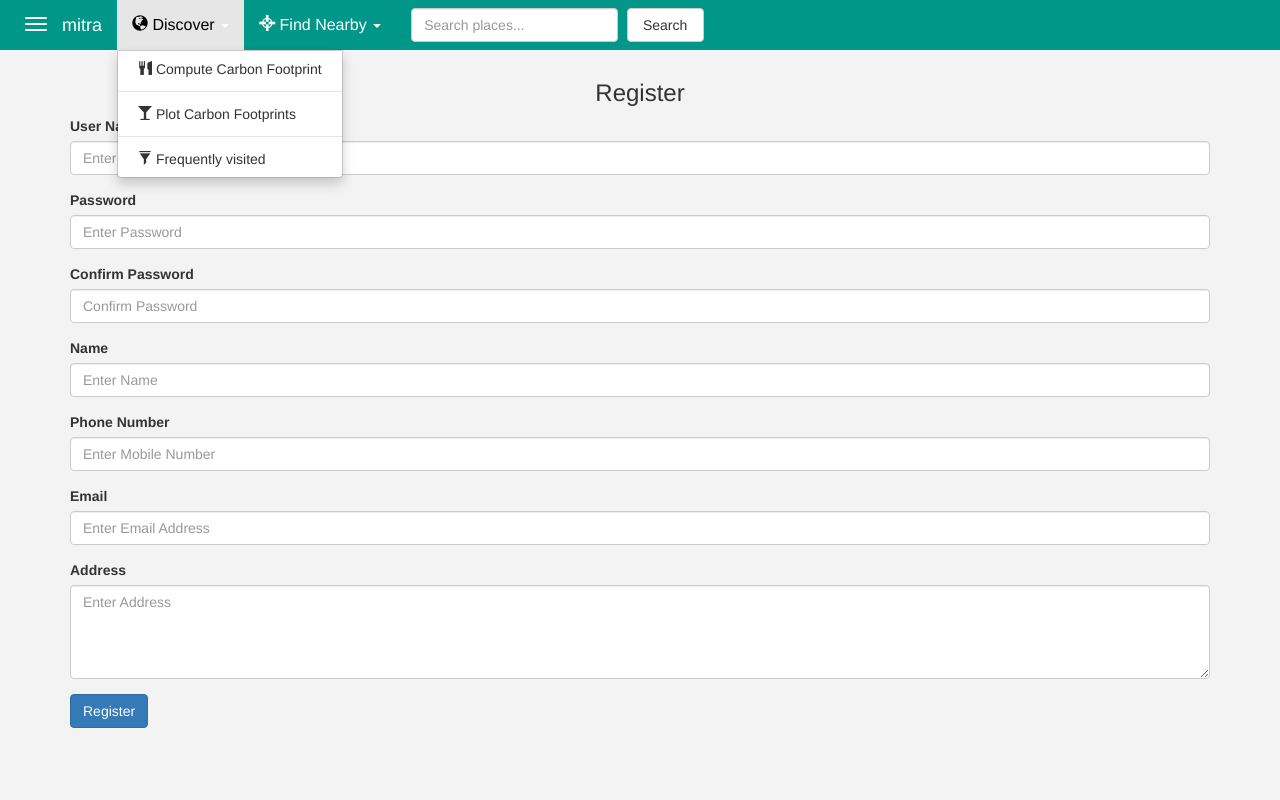
After one commit to pratikone/Mitra, a PHP site: page /registration.php in a window 1280 px wide, after a click on "Discover". The commit adds this page. Run offline with PHP 8.4, Linux system fonts and the light colour scheme; some libraries are stand-ins or nearby versions.

Commit message:
Adding registration, modifying index and adding styles

```diff
--- a/css/stylesheet.css
+++ b/css/stylesheet.css
@@ -0,0 +1,222 @@
+body
+{
+	background-color:#F3F3F3;
+}
+
+::-webkit-scrollbar {
+    display: none;
+}
+
+.top-nav
+{
+	border: 0px;
+	border-radius:0;
+	background: -webkit-gradient(linear, 0% 0%, 0% 100%, from(#009688), to(#009688));
+	/* Safari 5.1, Chrome 10+ */
+	background: -webkit-linear-gradient(top, #009688, #009688);
+	/* Firefox 3.6+ */
+	background: -moz-linear-gradient(top, #009688, #009688);  /**/
+	/* IE 10 */
+	background: -ms-linear-gradient(top, #164069, #476C91);
+	/* Opera 11.10+ */
+	background: -o-linear-gradient(top, #164069, #476C91);
+	color:#FFF;
+	font-size:16px;
+	/*box-shadow: 0px 5px 10px #8A8A8A;*/
+	margin-bottom:0px;
+	padding-bottom:0px;
+}
+
+.navbar-default .navbar-nav > li > a
+{
+	color:white !important;
+}
+
+.navbar-nav > li > a:hover, .navbar-default .navbar-nav > li > a:focus
+{
+	background:#E6E6E6 !important;
+	color:black !important;
+	background-color:white;
+}
+
+.caret
+{
+	margin-left: 2px;
+	vertical-align: middle;
+	border-top: 4px solid white !important;
+	border-right: 4px solid transparent;
+	border-bottom: 0 dotted;
+	border-left: 4px solid transparent;
+}
+
+.navbar-default .navbar-toggle
+{
+	border-color:white;
+}
+
+.navbar-toggle
+{
+	border-color:white;
+	color:white;
+}
+
+.no-border
+{
+	border:0px;
+}
+
+@media (max-width: 992px)
+{
+	.navbar-default .navbar-nav .open .dropdown-menu>li>a
+	{
+		color:white;
+	}
+}
+
+.drawer{
+	position:fixed;
+	top:0px;
+	left:0px;
+	height:100%;
+	width:80%;
+	background:#004d40;
+	color:#FFF;
+	overflow-y:scroll;
+	z-index:1;
+	display:none;
+	font-size:16px;
+}
+
+.drawer-options{
+	padding-left:30px;
+	padding-top:10px;
+	padding-bottom:10px;
+	cursor:pointer;
+	/*border:1px solid white;*/
+}
+
+.drawer-options:hover{
+	color:rgba(255, 255, 255, 0.5);
+}
+
+.bg{
+	color:#F3F3F3;
+	margin-bottom:10px;
+	padding-top:30px;
+	padding-bottom:30px;
+	padding-left:20px;
+	padding-right:20px;
+	font:20px;
+	text-align:justify;
+}
+
+.bg0{
+	/*pink*/
+	background: #EC407A !important;
+	color: rgba(255, 255, 255, 0.87) !important;
+}
+
+.bg1{
+	/*deep purple*/
+	background: #673AB7 !important;
+	color: rgba(255, 255, 255, 0.87) !important;
+}
+
+.bg2{
+	/*brown*/
+	background: #795548 !important;
+	color: rgba(255, 255, 255, 0.87) !important;
+}
+
+.bg3{
+	/*light blue*/
+	background: #0288D1 !important;
+	color: rgba(255, 255, 255, 0.87) !important;
+}
+
+.bg4{
+	/*green*/
+	background: #2E7D32 !important;
+	color: rgba(255, 255, 255, 0.87) !important;
+}
+
+.bg5{
+	/*orange*/
+	background: #EF6C00 !important;
+	color: #FFF !important;
+}
+
+.bg6{
+	/*indigo*/
+	background: #3F51B5 !important;
+	color: rgba(255, 255, 255, 0.87) !important;
+}
+
+.bg7{
+	/*red*/
+	background: #F44336 !important;
+	color: #FFF !important;
+}
+
+.bg8{
+	/*blue gray*/
+	background: #607D8B !important;
+	color: #FFF !important;
+}
+
+.bg9{
+	/*deep orange*/
+	background: #FF5722 !important;
+	color: #FFF !important;
+}
+
+.bg10{
+	/*purple*/
+	background: #9C27B0 !important;
+	color: rgba(255, 255, 255, 0.87) !important;
+}
+
+.more{
+	align:center;
+	margin-bottom:15px;
+	border-radius:2px
+}
+ /* Button */
+.button {
+	display: inline-block;
+    position: relative;
+	width: 120px;
+	height: 32px;
+	line-height: 32px;
+	border-radius: 2px;
+	font-size: 0.9em;
+	background-color: #fff;
+	color: #646464;
+}
+
+.button > paper-ripple {
+	border-radius: 2px;
+	overflow: hidden;
+}
+
+
+.button.blue {
+	background-color: #4285f4;
+	color: #fff;
+}
+
+.button.green {
+	background-color: #0f9d58;
+	color: #fff;
+}
+
+.button.raised {
+	transition: box-shadow 0.2s cubic-bezier(0.4, 0, 0.2, 1);
+	transition-delay: 0.2s;
+	box-shadow: 0 2px 5px 0 rgba(0, 0, 0, 0.26);
+}
+
+.button.raised:active {
+	box-shadow: 0 8px 17px 0 rgba(0, 0, 0, 0.2);
+	transition-delay: 0s;
+}
--- a/index.php
+++ b/index.php
@@ -16,7 +16,6 @@
 
     <!-- Custom styles for this template -->
     <link href="css/cover.css" rel="stylesheet">
-
   </head>
 
   <body>
@@ -58,7 +57,8 @@
             <p class="lead">Your one stop friend to all the employment problems.</p>
             <p class="lead">
 				<a href="#" class="btn btn-lg btn-primary">Take a tour</a>
-				<a href="#" class="btn btn-lg btn-primary">Job listings</a>
+				<a href="registration.php" class="btn btn-lg btn-primary">Register</a>
+				<a href="default.php" class="btn btn-lg btn-primary">Job listings</a>
             </p>
          </div>
 		<div class="mastfoot">
--- /dev/null
+++ b/registration.php
@@ -0,0 +1,237 @@
+<!DOCTYPE>
+<html lang="en">
+	<head>
+		<meta name="viewport" content="initial-scale=1.0, user-scalable=yes" />
+		<!-- Latest compiled and minified CSS -->
+		<link rel="stylesheet" href="https://maxcdn.bootstrapcdn.com/bootstrap/3.3.5/css/bootstrap.min.css">
+		<link type="text/css" rel="stylesheet" href="css/stylesheet.css" />
+		<script type="text/javascript" src="js/jquery.min.js" id="jquery"></script>
+		<script type="text/javascript" src="js/jquery-ui.min.js" id="jquery"></script>
+		<script type="text/javascript" src="js/jquery.slimscroll.min.js" id="jquery"></script>
+		<script type="text/javascript" src="js/lol.js"></script>
+		<title>Mitra</title>
+	<head>
+	<body>
+		<!--Header starts here-->
+		<nav class="navbar navbar-default top-nav navbar-fixed-top" role="navigation">
+		  <div class="container-fluid">
+			<!-- Brand and toggle get grouped for better mobile display -->
+			<div class="navbar-header">
+				<button type="button" class="navbar-toggle no-border" data-toggle="collapse" data-target="#search-bar">
+					<span class="glyphicon glyphicon-chevron-right"></span>
+				</button>
+				<button type="button" class="navbar-toggle no-border" data-toggle="collapse" data-target="#find-nearby">
+					<span class="glyphicon glyphicon-screenshot"></span>
+				</button>
+				<button type="button" class="navbar-toggle no-border" data-toggle="collapse" data-target="#discover">
+					<span class="glyphicon glyphicon-globe"></span>
+				</button>
+				<button type="button" class="navbar-toggle no-border pull-left visible-xs visible-sm visible-md visible-lg" data-toggle="collapse" id="drawer" style="margin-right:0px;">
+					<span class="sr-only">Toggle navigation</span>
+					<span class="icon-bar" style="background-color:white;"></span>
+					<span class="icon-bar" style="background-color:white;"></span>
+					<span class="icon-bar" style="background-color:white;"></span>
+				</button>
+				<a class="navbar-brand" href="index.html" style="padding-left:5px;margin-left:0px;"><font color="white">mitra</font></a>
+			</div>
+			<div id="search-option" class="hidden-sm hidden-md hidden-lg">
+				<div class="collapse navbar-collapse no-border" id="search-bar" style="background-color:white">
+					<form class="navbar-form navbar-left col-sm-12 col-xs-12" role="search">
+						<div class="row">
+							<div class="col-xs-9 col-sm-9">
+								<input type="text" id='#search_mob' class="form-control" placeholder="Search for jobs..."></input>
+							</div>
+							<button type="submit" onclick='search_clicked();' 'href=javascript;' class="btn btn-success col-xs-3 col-sm-3">Search</button>
+						</div>
+					</form>
+				</div>
+			</div>
+			<div class="hidden-sm hidden-md hidden-lg">
+				<div class="collapse navbar-collapse no-border" id="find-nearby" style="background-color:white; z-index:1;">
+					<ul class="dropdown-menu visible-xs visible-sm col-xs-12 col-sm-12">
+						<li><a onclick='restaurants_selected();' href='javascript:;'><span class="glyphicon glyphicon-cutlery"></span> Restaurants</a></li>
+						<li class="divider"></li>
+						<li><a onclick='coffeeshop_selected();' href='javascript:;'><span class="glyphicon glyphicon-glass"></span> Coffee Shops</a></li>
+						<li class="divider"></li>
+						<li><a onclick='bars_selected();' href='javascript:;'><span class="glyphicon glyphicon-filter"></span> Bars</a></li>
+						<li class="divider"></li>
+						<li><a onclick='sports_selected();' href='javascript:;'><span class="glyphicon glyphicon-picture"></span> Sports</a></li>
+						<li class="divider"></li>
+						<li><a onclick='shopping_selected();' href='javascript:;'><span class="glyphicon glyphicon-shopping-cart"></span> Shopping</a></li>
+					</ul>
+				</div>
+			</div>
+			<div class="hidden-sm hidden-md hidden-lg">
+				<div class="collapse navbar-collapse no-border" id="discover" style="background-color:white; z-index:1;">
+					<ul class="dropdown-menu visible-xs visible-sm col-xs-12 col-sm-12">
+						<li><a onclick="compute_carbon_footprint();" href="javascript:;"><span class="glyphicon glyphicon-cutlery"></span> Compute Carbon Footprint</a></li>
+						<li class="divider"></li>
+						<li><a onclick="plot_graph();" href="javascript:;"><span class="glyphicon glyphicon-glass"></span> Plot Carbon Footprints</a></li>
+						<li class="divider"></li>
+						<li><a href="heat_map.html"><span class="glyphicon glyphicon-filter"></span> Frequently visited</a></li>
+					</ul>
+				</div>
+			</div>
+			<!-- Collect the nav links, forms, and other content for toggling -->
+			<div class="collapse navbar-collapse " id="bs-example-navbar-collapse-1">
+				<ul class="nav navbar-nav">
+					<li class="dropdown">
+						<a href="#" class="dropdown-toggle" data-toggle="dropdown"><span class="glyphicon glyphicon-globe"></span>  Discover <span class="caret"></span></a>
+						<ul class="dropdown-menu" role="menu">
+							<li><a onclick="compute_carbon_footprint();" href="javascript:;"><span class="glyphicon glyphicon-cutlery"></span> Compute Carbon Footprint</a></li>
+							<li class="divider"></li>
+							<li><a onclick="plot_graph();" href="javascript:;"><span class="glyphicon glyphicon-glass"></span> Plot Carbon Footprints</a></li>
+							<li class="divider"></li>
+							<li><a href="heat_map.html"><span class="glyphicon glyphicon-filter"></span> Frequently visited</a></li>
+						</ul>
+					</li>
+					<li class="dropdown">
+						<a href="#" class="dropdown-toggle" data-toggle="dropdown"><span class="glyphicon glyphicon-screenshot"></span>  Find Nearby <span class="caret"></span></a>
+						<ul class="dropdown-menu" role="menu">
+							<li><a onclick='restaurants_selected();' href='javascript:;'><span class="glyphicon glyphicon-cutlery"></span> Restaurants</a></li>
+							<li class="divider"></li>
+							<li><a onclick='coffeeshop_selected();' href='javascript:;'><span class="glyphicon glyphicon-glass"></span> Coffee Shops</a></li>
+							<li class="divider"></li>
+							<li><a onclick='bars_selected();' href='javascript:;'><span class="glyphicon glyphicon-filter"></span> Bars</a></li>
+							<li class="divider"></li>
+							<li><a onclick='sports_selected();' href='javascript:;'><span class="glyphicon glyphicon-picture"></span> Sports</a></li>
+							<li class="divider"></li>
+							<li><a onclick='shopping_selected();' href='javascript:;'><span class="glyphicon glyphicon-shopping-cart"></span> Shopping</a></li>
+						</ul>
+					</li>
+				</ul>
+				<form class="navbar-form navbar-left col-sm-12 col-xs-12" role="search">
+					<div class="row">
+						<div class="col-xs-9 col-sm-9">
+							<input type="text" id='#search_web' href='javascript:;' class="form-control" placeholder="Search places..."></input>
+						</div>
+						<button type="submit" onclick='search_clicked();' href='javascript:;' class="btn btn-default col-xs-3 col-sm-3">Search</button>
+					</div>
+				</form>
+			</div><!-- /.navbar-collapse -->
+		  </div><!-- /.container-fluid -->
+		</nav>
+		<!--Header ends here-->
+		<!--Content starts here-->
+		<br/>
+		<br/>
+		<br/>
+		<div id="nav-drawer" class="drawer">
+			<br/>
+			<br/>
+			<br/>
+			<div id="qod" onclick="topic('inspirational');" class="drawer-options">
+				<span class="glyphicon glyphicon-chevron-right"></span>
+				Quote of the day
+			</div>
+			<div id="random" onclick="topic('sarcastic');" class="drawer-options">
+				<span class="glyphicon glyphicon-chevron-right"></span>
+				Random
+			</div>
+			<div id="business" onclick="topic('life');" class="drawer-options">
+				<span class="glyphicon glyphicon-chevron-right"></span>
+				Business
+			</div>
+			<div id="bhagwad_gita" onclick="topic('success');" class="drawer-options">
+				<span class="glyphicon glyphicon-chevron-right"></span>
+				Bhagwad Gita
+			</div>
+			<div id="buddha" onclick="topic('artificial_intelligence');" class="drawer-options">
+				<span class="glyphicon glyphicon-chevron-right"></span>
+				Buddha
+			</div>
+			<div id="chanakya" onclick="topic(qod);" class="drawer-options">
+				<span class="glyphicon glyphicon-chevron-right"></span>
+				Chanakya
+			</div>
+			<div id="funny" onclick="topic(qod);" class="drawer-options">
+				<span class="glyphicon glyphicon-chevron-right"></span>
+				Funny Quotes
+			</div>
+			<div id="humor" onclick="topic(qod);" class="drawer-options">
+				<span class="glyphicon glyphicon-chevron-right"></span>
+				Humor
+			</div>
+			<div id="inspirational" onclick="topic(qod);" class="drawer-options">
+				<span class="glyphicon glyphicon-chevron-right"></span>
+				Inspirational
+			</div>
+			<div id="life" onclick="topic(qod);" class="drawer-options">
+				<span class="glyphicon glyphicon-chevron-right"></span>
+				Life
+			</div>
+			<div id="love" onclick="topic(qod);" class="drawer-options">
+				<span class="glyphicon glyphicon-chevron-right"></span>
+				Love
+			</div>
+			<div id="music" onclick="topic(qod);" class="drawer-options">
+				<span class="glyphicon glyphicon-chevron-right"></span>
+				Music
+			</div>
+			<div id="movies" onclick="topic(qod);" class="drawer-options">
+				<span class="glyphicon glyphicon-chevron-right"></span>
+				Movies
+			</div>
+			<div id="poetry" onclick="topic(qod);" class="drawer-options">
+				<span class="glyphicon glyphicon-chevron-right"></span>
+				Poetry
+			</div>
+			<div id="sarcastic" onclick="topic(qod);" class="drawer-options">
+				<span class="glyphicon glyphicon-chevron-right"></span>
+				Sarcastic
+			</div>
+			<div id="success" onclick="topic(qod);" class="drawer-options">
+				<span class="glyphicon glyphicon-chevron-right"></span>
+				Success
+			</div>
+			<div id="women" onclick="topic(qod);" class="drawer-options">
+				<span class="glyphicon glyphicon-chevron-right"></span>
+				Women
+			</div>
+			<div id="wisdom" onclick="topic(qod);" class="drawer-options">
+				<span class="glyphicon glyphicon-chevron-right"></span>
+				Wisdom
+			</div>
+		</div>
+		<div class="container" id="content">
+		<center><h3>Register</h3></center>
+	    <form action="registration_process.php" method="post">
+			<div class="form-group">
+				<label for="username">User Name</label>
+				<input type="text" class="form-control" id="username" placeholder="Enter User Name">
+			</div>
+			<div class="form-group">
+				<label for="password">Password</label>
+				<input type="password" class="form-control" id="password" placeholder="Enter Password">
+			</div>
+			<div class="form-group">
+				<label for="confirmPassword">Confirm Password</label>
+				<input type="password" class="form-control" id="conformPassword" placeholder="Confirm Password">
+			</div>
+			<div class="form-group">
+				<label for="name">Name</label>
+				<input type="text" class="form-control" id="name" placeholder="Enter Name">
+			</div>
+			<div class="form-group">
+				<label for="phone">Phone Number</label>
+				<input type="text" class="form-control" id="phone" placeholder="Enter Mobile Number">
+			</div>
+			<div class="form-group">
+				<label for="email">Email</label>
+				<input type="email" class="form-control" id="email" placeholder="Enter Email Address">
+			</div>
+			<div class="form-group">
+				<label for="address">Address</label>
+				<textarea class="form-control" rows="4" id="address" placeholder="Enter Address"></textarea>
+			</div>
+			<button type="submit" class="btn btn-primary">Register</button>
+			</form>
+		</div>
+		<!--Content ends here-->
+		<script type="text/javascript">
+			window.jQuery || document.write('<script 			src="../../assets/js/vendor/jquery.min.js"><\/script>')
+		</script>
+		<!-- Latest compiled and minified JavaScript -->
+		<script src="https://maxcdn.bootstrapcdn.com/bootstrap/3.3.5/js/bootstrap.min.js"></script>
+	</body>
+</html>
```
Also changed, not shown: default.php (added, +205 -0 lines).
